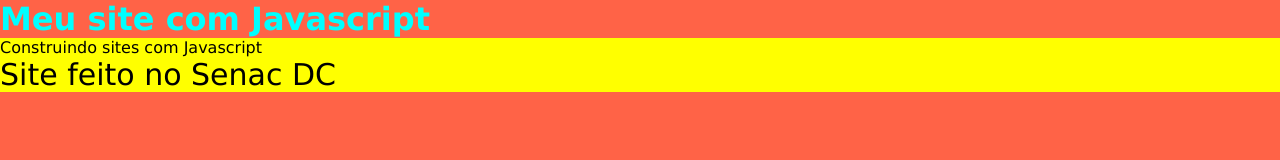
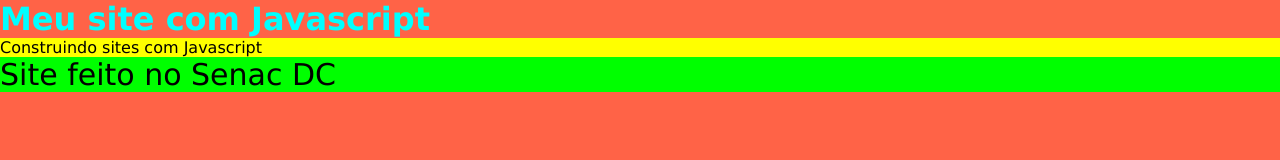
Before and after one commit to enricocavaliere/-projeto-teste-de-merge, a plain HTML site: page index.html in a window 1280 px wide. Drawn offline with Linux system fonts and the light colour scheme.

Commit message:
correção
adequação do código

```diff
--- a/style.css
+++ b/style.css
@@ -15,7 +15,7 @@ body{
 header h1{
     color: aqua;
 }
-p{
+header p{
     background-color: yellow;
 
 }
```
